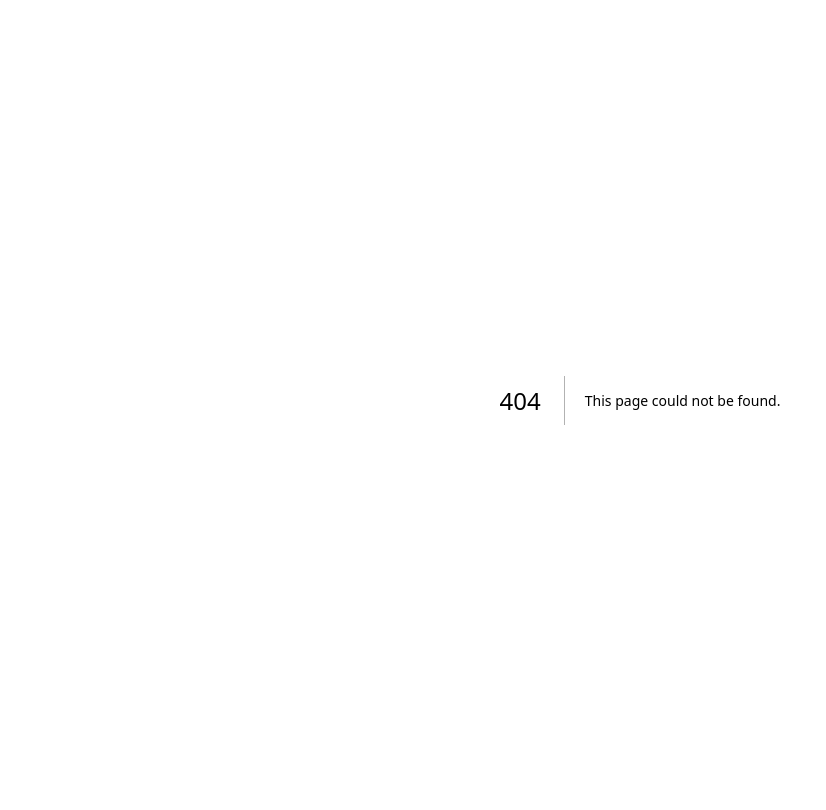
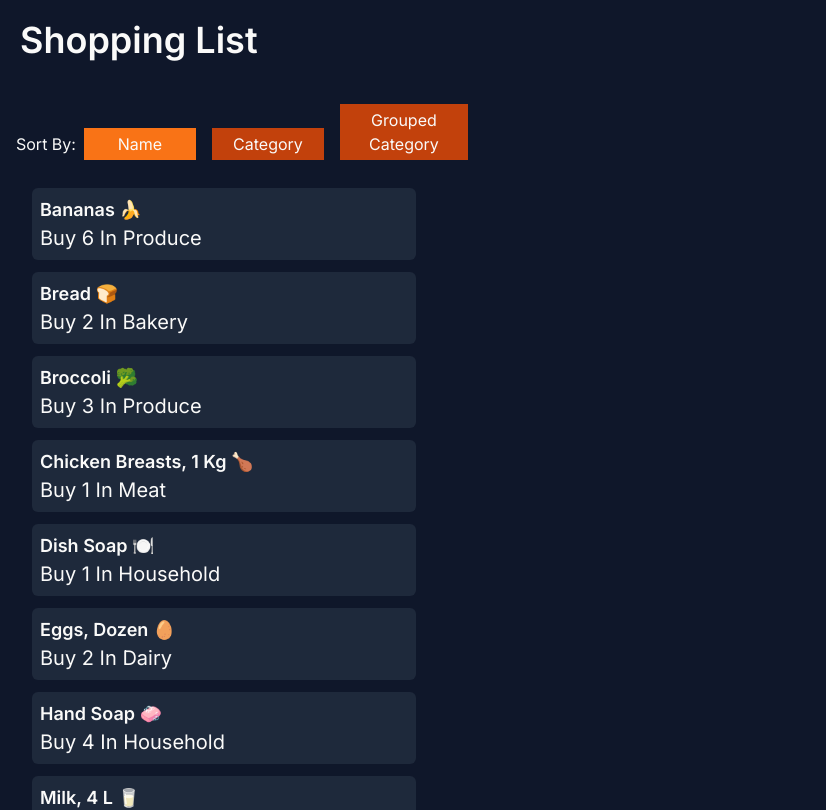
Before and after one commit to Durk006/cprg306-assignments, a Next.js app: page /week-5 in a window 1280 px wide. Before the commit this address had no page. Shown: the top 810 px of the page, without its empty margins (0-826 px from the left). Built offline with nearby package versions, Linux system fonts and the light colour scheme.

Commit message:
Week5 Update #1

```diff
--- a/app/page.js
+++ b/app/page.js
@@ -18,6 +18,9 @@ export default function Page() {
         <li>
           <Link className={linkStyles} href="week-4">Week 4</Link>
         </li>
+        <li>
+          <Link className={linkStyles} href="week-5">Week 5</Link>
+        </li>
       </ul>
 
     </main>
--- /dev/null
+++ b/app/week-5/item-list.js
@@ -0,0 +1,57 @@
+"use client"; // Indicates that this file should be processed on the client-side
+import { useState } from 'react'; // Importing the useState hook from React
+import Item from './item'; // Importing the Item component
+import items from './items.json'; // Importing the items data from a JSON file
+
+export default function ItemList() {
+  // State variable to track the sorting criteria (either 'name', 'category', or 'group')
+  const [sortBy, setSortBy] = useState('name');
+
+  // Sorting the items array based on the sortBy state variable
+  const sortedItems = [...items].sort((a, b) => {
+    if (sortBy === 'name') {
+      return a.name.localeCompare(b.name); // Sorting by name
+    } else if (sortBy === 'category') {
+      return a.category.localeCompare(b.category); // Sort by category
+    }
+  });
+
+  // Grouping the items by their category
+    const groupedItems = items.reduce((groups, item) => {
+    const group = groups[item.category] || []; // Get the group for the current category, or create a new one
+    group.push(item); // Add the current item to its category group
+    groups[item.category] = group; // Update the groups object with the new group
+    return groups; // Return the updated groups object
+  }, {});
+
+  return (
+    <div>
+      <div className="p-2 m-2 text-l capitalize text-stone-50 "> Sort By:
+        <button className={`p-1 m-2 w-28 square-lg  ${sortBy === 'name' ? 'bg-orange-500' : 'bg-orange-700'}`} onClick={() => setSortBy('name')}>Name</button>
+        <button className={`p-1 m-2 w-28 square-lg  ${sortBy === 'category' ? 'bg-orange-500' : 'bg-orange-700'}`} onClick={() => setSortBy('category')}>Category</button>
+        <button className={`p-1 m-2 w-32 square-lg  ${sortBy === 'group' ? 'bg-orange-500' : 'bg-orange-700'}`} onClick={() => setSortBy('group')}>Grouped Category</button>
+      </div>
+
+      {sortBy === 'group' ? (
+        // If sorted by group, display grouped items
+        Object.keys(groupedItems).sort().map((category) => (
+          <div  key={category}>
+            <h1 className="text-lg ml-4 capitalize text-white ">{category}</h1>
+            <ul>
+              {groupedItems[category].map((item) => (
+                <Item key={item.id} name={item.name} quantity={item.quantity} category={item.category} />
+              ))}
+            </ul>
+          </div>
+        ))
+      ) : (
+         // If not grouped, display sorted items
+        <ul className="text-xl capitalize text-stone-50">
+          {sortedItems.map((item) => (
+            <Item key={item.id} name={item.name} quantity={item.quantity} category={item.category} />
+          ))}
+        </ul>
+      )}
+    </div>
+  );
+}
--- /dev/null
+++ b/app/week-5/item.js
@@ -0,0 +1,11 @@
+export default function Item({ name, quantity, category }) {
+    return (
+      <section>
+        <li className="bg-slate-800 rounded-md p-2 m-3 ml-8 text-stone-50 w-96">
+        <p className="text-lg font-semibold">{name}</p>
+        <p>Buy {quantity} in {category} </p>
+      </li>
+      </section>
+
+    );
+  }
--- /dev/null
+++ b/app/week-5/items.json
@@ -0,0 +1,74 @@
+[
+    {
+      "id": "1h2GJKH12gkHG31h1H",
+      "name": "milk, 4 L 🥛",
+      "quantity": 1,
+      "category": "dairy"
+    },
+    {
+      "id": "2KJH3k2j3H1k2J3K1H",
+      "name": "bread 🍞",
+      "quantity": 2,
+      "category": "bakery"
+    },
+    {
+      "id": "3h2KJH3k2j3H1k2J3",
+      "name": "eggs, dozen 🥚",
+      "quantity": 2,
+      "category": "dairy"
+    },
+    {
+      "id": "4k2J3K1H2GJKH12gk",
+      "name": "bananas 🍌",
+      "quantity": 6,
+      "category": "produce"
+    },
+    {
+      "id": "5H1h1H2KJH3k2j3H",
+      "name": "broccoli 🥦",
+      "quantity": 3,
+      "category": "produce"
+    },
+    {
+      "id": "6H1k2J3K1H2GJKH1",
+      "name": "chicken breasts, 1 kg 🍗",
+      "quantity": 1,
+      "category": "meat"
+    },
+    {
+      "id": "7gkHG31h1H2KJH3k",
+      "name": "pasta sauce 🍝",
+      "quantity": 3,
+      "category": "canned goods"
+    },
+    {
+      "id": "8j3H1k2J3K1H2GJK",
+      "name": "spaghetti, 454 g 🍝",
+      "quantity": 2,
+      "category": "dry goods"
+    },
+    {
+      "id": "9H12gkHG31h1H2KJ",
+      "name": "toilet paper, 12 pack 🧻",
+      "quantity": 1,
+      "category": "household"
+    },
+    {
+      "id": "10H3k2j3H1k2J3K1",
+      "name": "paper towels, 6 pack",
+      "quantity": 1,
+      "category": "household"
+    },
+    {
+      "id": "11k2J3K1H2GJKH12",
+      "name": "dish soap 🍽️",
+      "quantity": 1,
+      "category": "household"
+    },
+    {
+      "id": "12GJKH12gkHG31h1",
+      "name": "hand soap 🧼",
+      "quantity": 4,
+      "category": "household"
+    }
+  ]
--- /dev/null
+++ b/app/week-5/page.js
@@ -0,0 +1,10 @@
+import ItemList from "./item-list";
+
+export default function Page() {
+  return (
+    <main className="bg-slate-900">
+      <h1 className="text-stone-50 font-semibold text-4xl p-5">Shopping List</h1>
+      <ItemList />
+    </main>
+  );
+}
```
